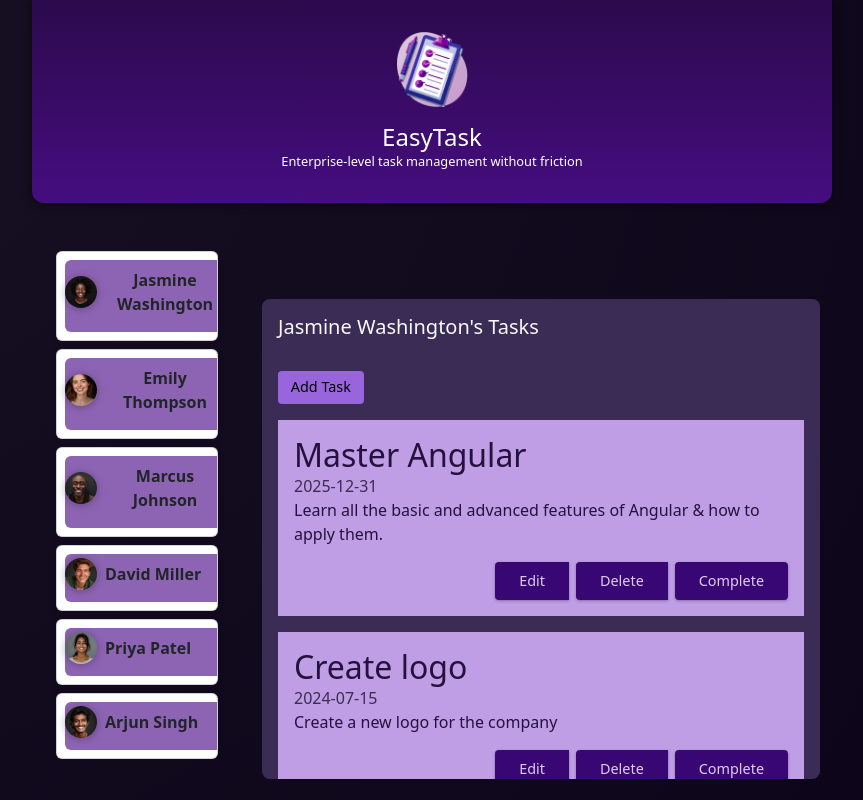
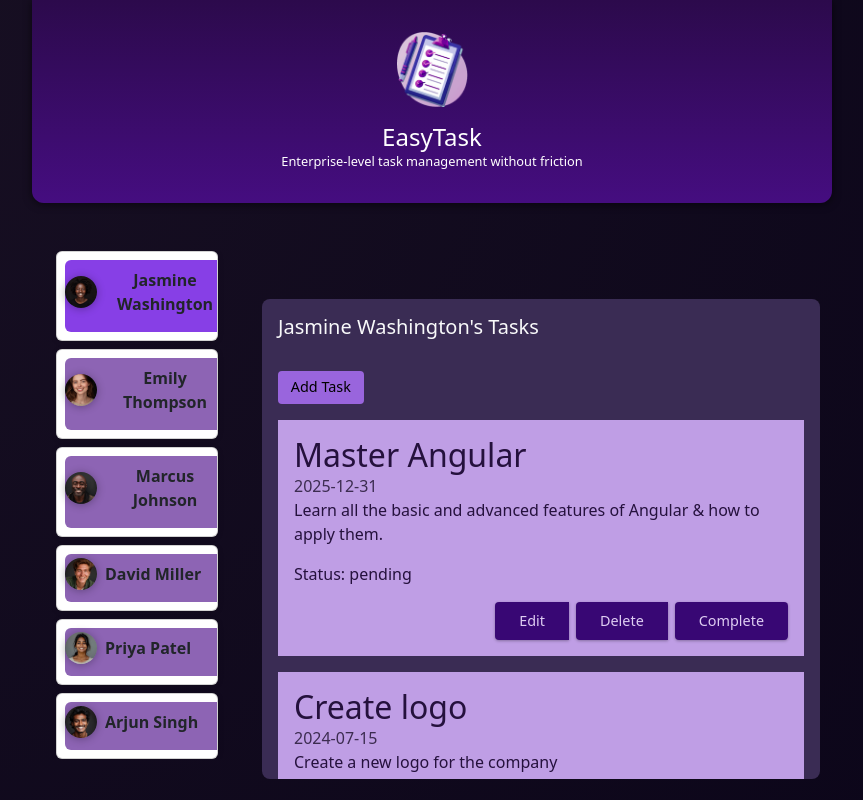
Before and after one commit to MinaNasser/Angular-The-Complete-Guide, an Angular app in the folder 01-starting-project/: page / in a window 1280 px wide. Both pictures are taken after a click on the button "Jasmine Washington". Shown: the whole page, without its empty margins (208-1071 px from the left). Built offline with nearby package versions, Linux system fonts and the light colour scheme.

Commit message:
LocalStorage

```diff
--- a/01-starting-project/src/app/Models/Task.model.ts
+++ b/01-starting-project/src/app/Models/Task.model.ts
@@ -4,5 +4,6 @@ export interface task {
   title: string;
   summary: string;
   dueDate: string;
+  status: string; // 'pending' | 'completed'
 
 }
--- a/01-starting-project/src/app/Tasks/Tasks.component.html
+++ b/01-starting-project/src/app/Tasks/Tasks.component.html
@@ -9,7 +9,7 @@
   <ul>
     @for (task of filteredTasks; track task.id) {
       <li>
-      <app-task [task]="task"/>
+      <app-task  [task]="task" (Complete)="onTaskCompleted($event)"/>
     </li>
     }
 
--- a/01-starting-project/src/app/Tasks/Tasks.component.ts
+++ b/01-starting-project/src/app/Tasks/Tasks.component.ts
@@ -10,8 +10,13 @@ import { Dummy_Tasks } from '../dummy-tasks';
   templateUrl: './Tasks.component.html',
   styleUrls: ['./Tasks.component.css']
 })
-export class TasksComponent  {
+export class TasksComponent implements OnInit {
   tasks =Dummy_Tasks;
+
+  ngOnInit() {
+  const storedTasks = localStorage.getItem('tasks');
+  this.tasks = storedTasks ? JSON.parse(storedTasks) : Dummy_Tasks;
+}
 
 
   // @Input ({required: true}) id! : string ;
@@ -44,9 +49,12 @@ export class TasksComponent  {
     // console.log('Selected user:', this.id);
   }
   onTaskCompleted(taskId: string) {
-    // Handle task completion logic here
-    console.log(`Task with ID ${taskId} completed.`);
-  }
+  this.tasks = this.tasks.map(t =>
+    t.id === taskId ? { ...t, status: 'completed' } : t
+  );
+  localStorage.setItem('tasks', JSON.stringify(this.tasks));
+}
+
   onTaskDeleted(taskId: string) {
     // Handle task deletion logic here
     console.log(`Task with ID ${taskId} deleted.`);
--- a/01-starting-project/src/app/Tasks/task/task.component.html
+++ b/01-starting-project/src/app/Tasks/task/task.component.html
@@ -2,6 +2,7 @@
   <h2>{{task.title}}</h2>
   <time>{{task.dueDate}}</time>
   <p>{{task.summary}}</p>
+  <p>Status: {{task.status}}</p>
   <div class="actions">
     <div class="btn-group flex justify-content-between gap-2" >
       <button class="btn btn-primary" (click)="onEditTask()">Edit</button>
--- a/01-starting-project/src/app/Tasks/task/task.component.ts
+++ b/01-starting-project/src/app/Tasks/task/task.component.ts
@@ -1,4 +1,4 @@
-import { Component, Input, OnInit } from '@angular/core';
+import { Component, EventEmitter, Input, OnInit, Output } from '@angular/core';
 import { Task } from 'zone.js/lib/zone-impl';
 import { task } from '../../Models/Task.model';
 
@@ -11,20 +11,21 @@ import { task } from '../../Models/Task.model';
 export class TaskComponent implements OnInit {
 
   @Input({required: true}) task! :task;
+  @Output() Complete = new EventEmitter<string>();
   constructor() {
     this.task = {
       id: '',
       userId: '',
       title: '',
       summary: '',
-      dueDate: ''
+      dueDate: '',
+      status: 'pending',
     };
   }
 
   ngOnInit() {
   }
   onEditTask() {
-    // Handle task editing logic here
     console.log(`Task with ID ${this.task.id} edited.`);
   }
   onDeleteTask() {
@@ -33,6 +34,9 @@ export class TaskComponent implements OnInit {
   }
   onCompleteTask() {
     // Handle task completion logic here
+    this.Complete.emit(this.task.id);
+    this.task.status = 'completed'; // Update the task status to completed
+
     console.log(`Task with ID ${this.task.id} completed.`);
   }
 
--- a/01-starting-project/src/app/app.component.html
+++ b/01-starting-project/src/app/app.component.html
@@ -8,7 +8,7 @@
     } -->
 
     <li *ngFor="let user of users" >
-      <app-user [user]="user" (select)="onSelectUser($event)" />
+      <app-user [user]="user" (select)="onSelectUser($event)"  [isSelected]="user.id === selectedUserId" />
     </li>
   </ul>
 
--- a/01-starting-project/src/app/dummy-tasks.ts
+++ b/01-starting-project/src/app/dummy-tasks.ts
@@ -6,6 +6,7 @@ export const Dummy_Tasks = [
     summary:
       'Learn all the basic and advanced features of Angular & how to apply them.',
     dueDate: '2025-12-31',
+    status: 'pending',
   },
   {
     id: 't2',
@@ -13,6 +14,7 @@ export const Dummy_Tasks = [
     title: 'Build first prototype',
     summary: 'Build a first prototype of the online shop website',
     dueDate: '2024-05-31',
+    status: 'pending',
   },
   {
     id: 't3',
@@ -21,6 +23,7 @@ export const Dummy_Tasks = [
     summary:
       'Prepare and describe an issue template which will help with project management',
     dueDate: '2024-06-15',
+    status: 'pending',
   },
   {
     id: 't4',
@@ -28,6 +31,7 @@ export const Dummy_Tasks = [
     title: 'Create logo',
     summary: 'Create a new logo for the company',
     dueDate: '2024-07-15',
+    status: 'pending',
   },
   {
     id: 't5',
@@ -35,6 +39,7 @@ export const Dummy_Tasks = [
     title: 'Create logo',
     summary: 'Create a new logo for the company',
     dueDate: '2024-07-15',
+    status: 'pending',
   },
   {
     id: 't6',
@@ -42,6 +47,7 @@ export const Dummy_Tasks = [
     title: 'Create logo',
     summary: 'Create a new logo for the company',
     dueDate: '2024-07-15',
+    status: 'pending',
   },
   {
     id: 't7',
@@ -49,6 +55,7 @@ export const Dummy_Tasks = [
     title: 'Create logo',
     summary: 'Create a new logo for the company',
     dueDate: '2024-07-15',
+    status: 'pending',
   },
   {
     id: 't8',
@@ -56,6 +63,7 @@ export const Dummy_Tasks = [
     title: 'Create logo',
     summary: 'Create a new logo for the company',
     dueDate: '2024-07-15',
+    status: 'pending',
   },
   {
     id: 't9',
@@ -63,6 +71,7 @@ export const Dummy_Tasks = [
     title: 'Create logo',
     summary: 'Create a new logo for the company',
     dueDate: '2024-07-15',
+    status: 'pending',
   },
   {
     id: 't10',
@@ -70,6 +79,7 @@ export const Dummy_Tasks = [
     title: 'Create logo',
     summary: 'Create a new logo for the company',
     dueDate: '2024-07-15',
+    status: 'pending',
   },
   {
     id: 't11',
@@ -77,6 +87,7 @@ export const Dummy_Tasks = [
     title: 'Create logo',
     summary: 'Create a new logo for the company',
     dueDate: '2024-07-15',
+    status: 'pending',
   },
   {
     id: 't12',
@@ -84,6 +95,7 @@ export const Dummy_Tasks = [
     title: 'Create logo',
     summary: 'Create a new logo for the company',
     dueDate: '2024-07-15',
+    status: 'pending',
   },
   {
     id: 't13',
@@ -91,6 +103,7 @@ export const Dummy_Tasks = [
     title: 'Create logo',
     summary: 'Create a new logo for the company',
     dueDate: '2024-07-15',
+    status: 'pending',
   },
   {
     id: 't14',
@@ -98,6 +111,7 @@ export const Dummy_Tasks = [
     title: 'Create logo',
     summary: 'Create a new logo for the company',
     dueDate: '2024-07-15',
+    status: 'pending',
   },
   {
     id: 't15',
@@ -105,5 +119,6 @@ export const Dummy_Tasks = [
     title: 'Create logo',
     summary: 'Create a new logo for the company',
     dueDate: '2024-07-15',
+    status: 'pending',
   },
 ]
--- a/01-starting-project/src/app/user/user.component.css
+++ b/01-starting-project/src/app/user/user.component.css
@@ -22,7 +22,7 @@ button {
 button:hover,
 button:active,
 .active {
-  background-color: #9965dd;
+  background-color: #873fe6;
   color: #150722;
 }
 
--- a/01-starting-project/src/app/user/user.component.html
+++ b/01-starting-project/src/app/user/user.component.html
@@ -1,7 +1,7 @@
 <!-- list of users -->
 
  <div class="card p-2 hover-shadow ">
-  <button class="btn p-0 border-0 " (click)="onSelectUser()">
+  <button [class.active]="isSelected" class="btn p-0 border-0 " (click)="onSelectUser()">
     <img class="rounded-circle mb-2 img-fluid " [src]="imagePath" [alt]="user.name" />
     <p class="d-block text-center mt-2 fw-bold text-dark" >
       {{user.name}}
--- a/01-starting-project/src/app/user/user.component.ts
+++ b/01-starting-project/src/app/user/user.component.ts
@@ -15,6 +15,8 @@ export class UserComponent {
   // @Input({required: true}) name! : string ;
   @Input({required: true}) user: User; // Assuming user is an object with properties like id, avatar, name
   @Output() select =  new EventEmitter<string>();
+
+  @Input({required: true}) isSelected!: boolean; // Assuming id is a string
   // @Output() selectedUserId = new EventEmitter<string>();
 
   selected = output<string>()
```
